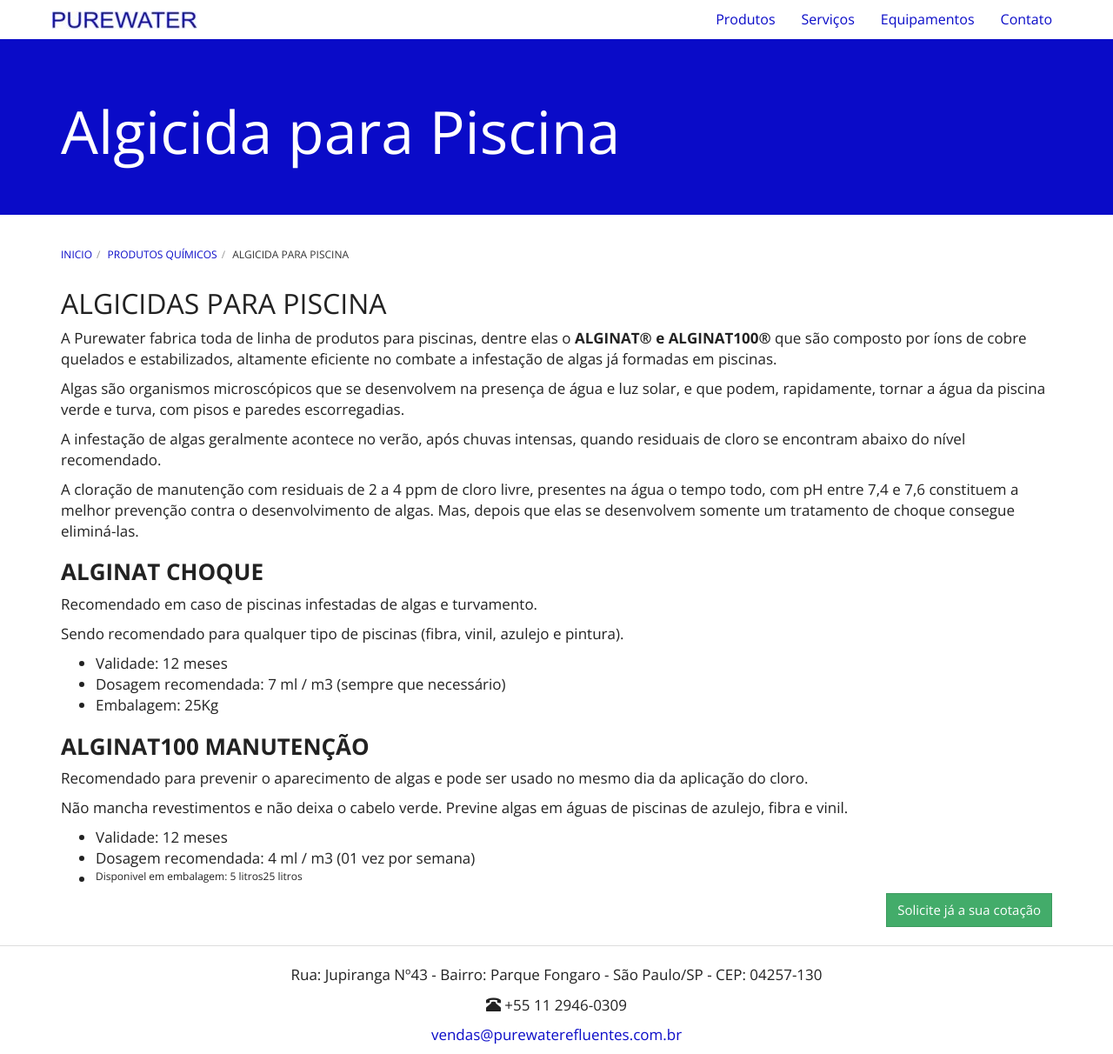
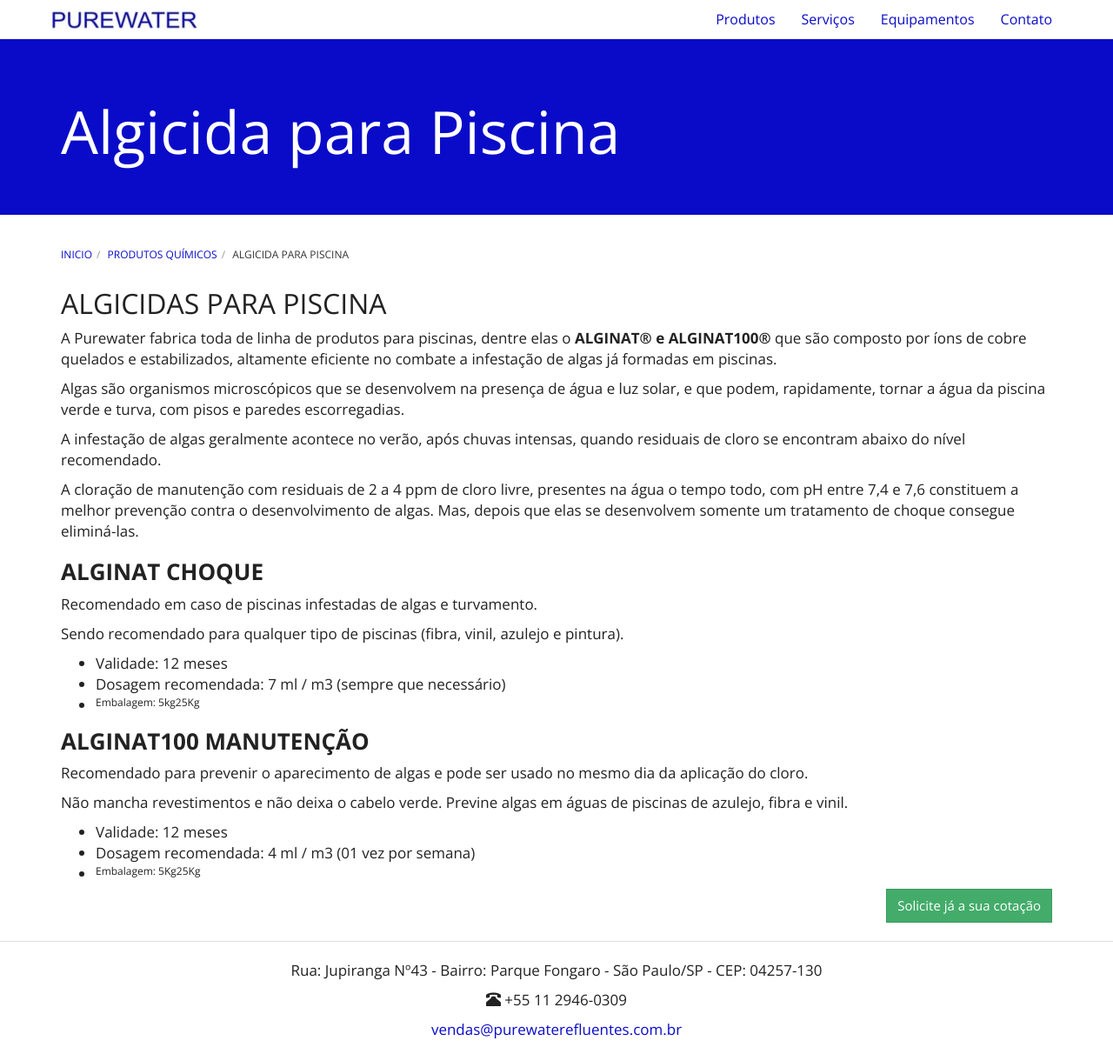
Before and after one commit to purewaterefluentes/purewaterefluentes.github.io, a Jekyll site: the page built from produtos/algicida-para-piscina.md, in a window 1280 px wide and 1212 px high. Shown: the whole window at 87% size. Built offline with Jekyll 4.4.1, drawn with Linux system fonts in a browser that asks for light colours; nearby versions of some CDN libraries; library files that are not in the unit come from our copies.

Commit message:
Update algicida-para-piscina.md

```diff
--- a/produtos/algicida-para-piscina.md
+++ b/produtos/algicida-para-piscina.md
@@ -22,7 +22,7 @@
 
 - Validade: 12 meses
 - Dosagem recomendada: 7 ml / m3 (sempre que necessário)
-- Embalagem: 25Kg
+- Embalagem: 5kg | 25Kg
 
 
 ### **ALGINAT100 MANUTENÇÃO**
@@ -33,4 +33,4 @@
 
 - Validade: 12 meses
 - Dosagem recomendada: 4 ml / m3 (01 vez por semana)
-- Disponivel em embalagem: 5 litros | 25 litros
+- Embalagem: 5Kg | 25Kg
```
